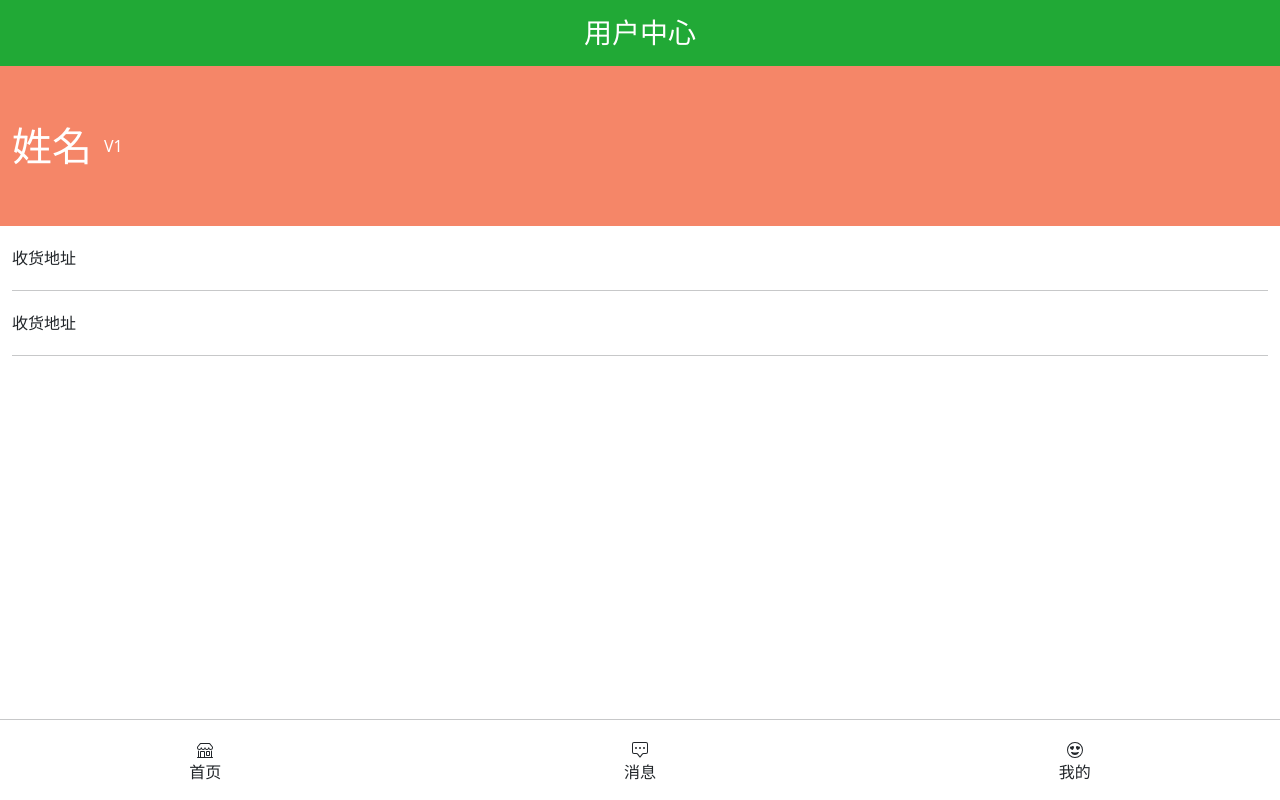
After one commit to MarsLyn/ScenicAreaCode, a Django app: page /center/ in a window 1280 px wide. The commit adds this page. Run offline with Django 4.2, Linux system fonts and the light colour scheme.

Commit message:
加入用户中心以及对话功能

```diff
--- a/scenicarea/apps/api/templates/api/base.html
+++ b/scenicarea/apps/api/templates/api/base.html
@@ -8,6 +8,7 @@
     <!-- <link rel="stylesheet" type="text/css" href="{% block stylesheet %}{% static "api/css/base.css" %}{% endblock %}"> -->
     <!-- <link rel="stylesheet" href="{% static "admin/css/base.css" %}"> -->
     <link href="https://cdn.jsdelivr.net/npm/bootstrap@5.3.0-alpha1/dist/css/bootstrap.min.css" rel="stylesheet" integrity="sha384-GLhlTQ8iRABdZLl6O3oVMWSktQOp6b7In1Zl3/Jr59b6EGGoI1aFkw7cmDA6j6gD" crossorigin="anonymous">
+    <link rel="stylesheet" href="https://cdn.jsdelivr.net/npm/bootstrap-icons@1.10.0/font/bootstrap-icons.css">
     <meta name="viewport" content="width=device-width, initial-scale=1">
     <style>
       /* 添加自定义样式 */
@@ -47,13 +48,34 @@
         <div id="main">{% block main %}{% endblock %}</div>
         <div id="footer" class="fixed-bottom">
           {% block footer %}
-          <div class="row row-cols-2 text-center mh-3">
-            <div class="col">
-              首页
+          <div class="row row-cols-3 text-center py-3 align-items-center border-top border-dark border-opacity-25" style="background-color: #ffffff; color: #21A936;">
+
+            <div class="col px-0">
+              <a href="/" style="outline: none; text-decoration: none;" class="link-dark">
+                <svg xmlns="http://www.w3.org/2000/svg" width="16" height="16" fill="currentColor" class="bi bi-shop" viewBox="0 0 16 16">
+                <path d="M2.97 1.35A1 1 0 0 1 3.73 1h8.54a1 1 0 0 1 .76.35l2.609 3.044A1.5 1.5 0 0 1 16 5.37v.255a2.375 2.375 0 0 1-4.25 1.458A2.371 2.371 0 0 1 9.875 8 2.37 2.37 0 0 1 8 7.083 2.37 2.37 0 0 1 6.125 8a2.37 2.37 0 0 1-1.875-.917A2.375 2.375 0 0 1 0 5.625V5.37a1.5 1.5 0 0 1 .361-.976l2.61-3.045zm1.78 4.275a1.375 1.375 0 0 0 2.75 0 .5.5 0 0 1 1 0 1.375 1.375 0 0 0 2.75 0 .5.5 0 0 1 1 0 1.375 1.375 0 1 0 2.75 0V5.37a.5.5 0 0 0-.12-.325L12.27 2H3.73L1.12 5.045A.5.5 0 0 0 1 5.37v.255a1.375 1.375 0 0 0 2.75 0 .5.5 0 0 1 1 0zM1.5 8.5A.5.5 0 0 1 2 9v6h1v-5a1 1 0 0 1 1-1h3a1 1 0 0 1 1 1v5h6V9a.5.5 0 0 1 1 0v6h.5a.5.5 0 0 1 0 1H.5a.5.5 0 0 1 0-1H1V9a.5.5 0 0 1 .5-.5zM4 15h3v-5H4v5zm5-5a1 1 0 0 1 1-1h2a1 1 0 0 1 1 1v3a1 1 0 0 1-1 1h-2a1 1 0 0 1-1-1v-3zm3 0h-2v3h2v-3z"/>
+                </svg>
+                <p class="mb-0 fs-6">首页</p>
+              </a>
             </div>
-            <div class="col">
-              个人中心
+
+            <div class="col px-0">
+              <a href="{% url 'api:conversation' %}" style="outline: none; text-decoration: none;" class="link-dark">
+                <svg xmlns="http://www.w3.org/2000/svg" width="16" height="16" fill="currentColor" class="bi bi-chat-square-dots" viewBox="0 0 16 16">
+                  <path d="M14 1a1 1 0 0 1 1 1v8a1 1 0 0 1-1 1h-2.5a2 2 0 0 0-1.6.8L8 14.333 6.1 11.8a2 2 0 0 0-1.6-.8H2a1 1 0 0 1-1-1V2a1 1 0 0 1 1-1h12zM2 0a2 2 0 0 0-2 2v8a2 2 0 0 0 2 2h2.5a1 1 0 0 1 .8.4l1.9 2.533a1 1 0 0 0 1.6 0l1.9-2.533a1 1 0 0 1 .8-.4H14a2 2 0 0 0 2-2V2a2 2 0 0 0-2-2H2z"/>
+                  <path d="M5 6a1 1 0 1 1-2 0 1 1 0 0 1 2 0zm4 0a1 1 0 1 1-2 0 1 1 0 0 1 2 0zm4 0a1 1 0 1 1-2 0 1 1 0 0 1 2 0z"/>
+                </svg>
+                <p class="mb-0">消息</p>
+              </a>
             </div>
+
+            <div class="col px-0">
+              <a href="{% url 'api:center' %}" style="outline: none; text-decoration: none;" class="link-dark">
+                <svg xmlns="http://www.w3.org/2000/svg" width="16" height="16" fill="currentColor" class="bi bi-emoji-heart-eyes" viewBox="0 0 16 16"><path d="M8 15A7 7 0 1 1 8 1a7 7 0 0 1 0 14zm0 1A8 8 0 1 0 8 0a8 8 0 0 0 0 16z"/><path d="M11.315 10.014a.5.5 0 0 1 .548.736A4.498 4.498 0 0 1 7.965 13a4.498 4.498 0 0 1-3.898-2.25.5.5 0 0 1 .548-.736h.005l.017.005.067.015.252.055c.215.046.515.108.857.169.693.124 1.522.242 2.152.242.63 0 1.46-.118 2.152-.242a26.58 26.58 0 0 0 1.109-.224l.067-.015.017-.004.005-.002zM4.756 4.566c.763-1.424 4.02-.12.952 3.434-4.496-1.596-2.35-4.298-.952-3.434zm6.488 0c1.398-.864 3.544 1.838-.952 3.434-3.067-3.554.19-4.858.952-3.434z"/></svg>
+                <p class="mb-0">我的</p>
+              </a>
+            </div>
+
           </div>
           {% endblock %}
         </div>
--- /dev/null
+++ b/scenicarea/apps/api/templates/api/center.html
@@ -0,0 +1,59 @@
+{% extends 'api/index.html' %}
+{% load static %}
+
+{% block title %}用户中心{% endblock %}
+
+{% block header %}
+<div class="row" style="background-color: #21A936; color: #ffffff;">
+  <div class="col-12 py-3 text-center">
+    <h3 class="mb-0">{% block h_title %}用户中心{% endblock %}</h3>
+  </div>
+</div>
+
+
+{% block search %}
+
+{% endblock %}
+
+{% endblock %}
+
+{% block main %}
+<div class="row align-items-center" style="background-color: #f58668; height: 10rem; color: #ffffff;">
+    <div class="col-auto pe-0">
+        <p class="mb-0 fs-1 ">
+            {% if request.user.is_authenticated %}{{request.user}}{% else %}姓名{% endif %}
+        </p>
+    </div>
+    <div class="col-auto">
+        <p class="mb-0">
+            V1
+        </p>
+    </div>
+</div>
+<div class="row align-items-center" style="background-color: #ffffff; height: 4rem;">
+    <div class="col-auto">
+        <p class="mb-0">
+            收货地址
+        </p>
+    </div>
+</div>
+<div class="row align-items-center">
+    <div class="col-12">
+        <hr class="my-0">
+    </div>
+</div>
+<div class="row align-items-center" style="background-color: #ffffff; height: 4rem;">
+    <div class="col-auto">
+        <p class="mb-0">
+            收货地址
+        </p>
+    </div>
+</div>
+<div class="row align-items-center">
+    <div class="col-12">
+        <hr class="my-0">
+    </div>
+</div>
+
+
+{% endblock %}
--- a/scenicarea/apps/api/urls.py
+++ b/scenicarea/apps/api/urls.py
@@ -9,6 +9,8 @@ urlpatterns = [
     path('', views.index, name='index'),
     path('good/<int:id>/', views.details, name='details'),
     path('singup/', views.sing_up, name='sing_up'),
+    path('center/', views.center, name='center'),
+    path('conversation/index/', views.conversation, name='conversation'),
     path('login/', auth_views.LoginView.as_view(authentication_form=LoginForm, template_name='api/log_in.html', next_page='/'), name='log_in'),
     path('logout/', auth_views.LogoutView.as_view(template_name='api/log_in.html', next_page='/login/'), name='log_out'),
 ]
--- a/scenicarea/apps/api/views.py
+++ b/scenicarea/apps/api/views.py
@@ -5,6 +5,8 @@ from django.contrib.auth.decorators import login_required
 
 from apps.merchant.forms import SingupForm
 from apps.merchant.models import Commodity
+
+from apps.conversation.models import Conversation, ConversationMessage
 
 # Create your views here.
 def index(request):
@@ -14,7 +16,6 @@ def index(request):
     }
     return render(request, 'api/index.html', context)
 
-# @login_required
 def details(request, id):
     obj_commodity = get_object_or_404(Commodity, id=id)
     context = {
@@ -34,3 +35,14 @@ def sing_up(request):
         'form': form
     }
     return render(request, 'api/sing_up.html', context)
+
+def center(request):
+    return render(request, 'api/center.html')
+
+@login_required(login_url='/login/')
+def conversation(request):
+    conversations = Conversation.objects.select_related('commodity').filter(members__id__in=[request.user.id])
+    context = {
+        'conversations': conversations
+    }
+    return render(request, 'api/conversation.html', context)
```
Also changed, not shown: scenicarea/apps/api/templates/api/conversation.html (added, +45 -0 lines), 1 other file.
